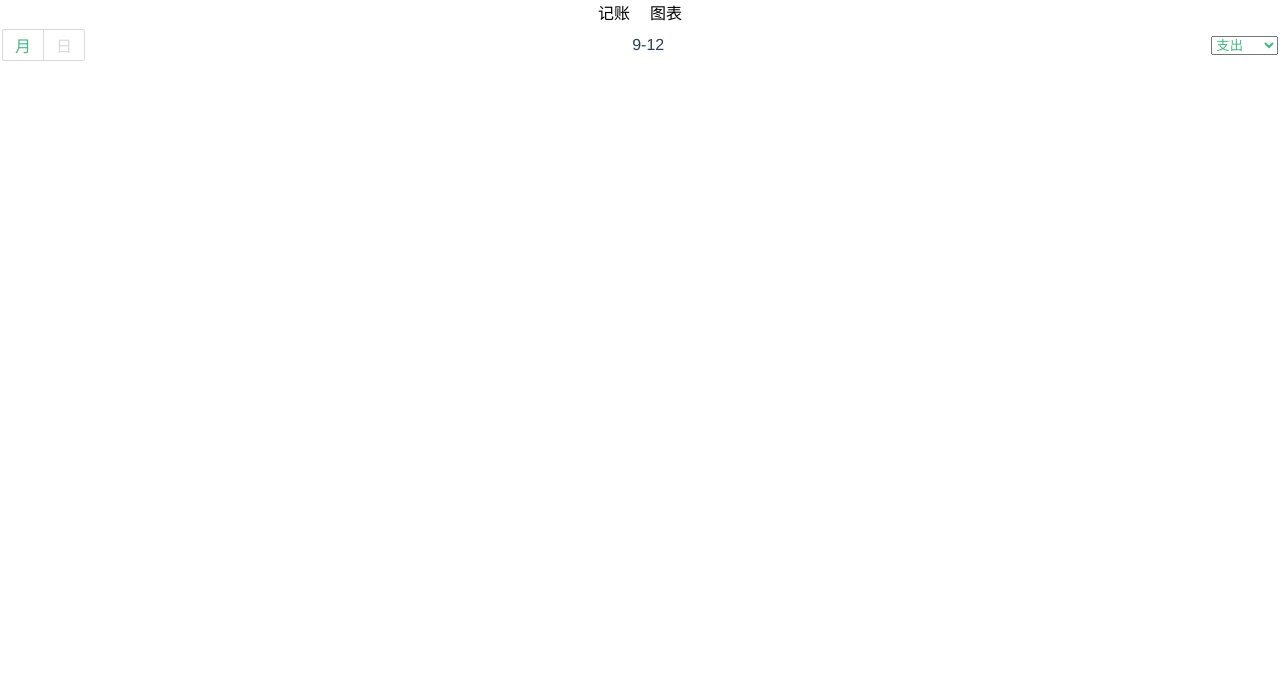
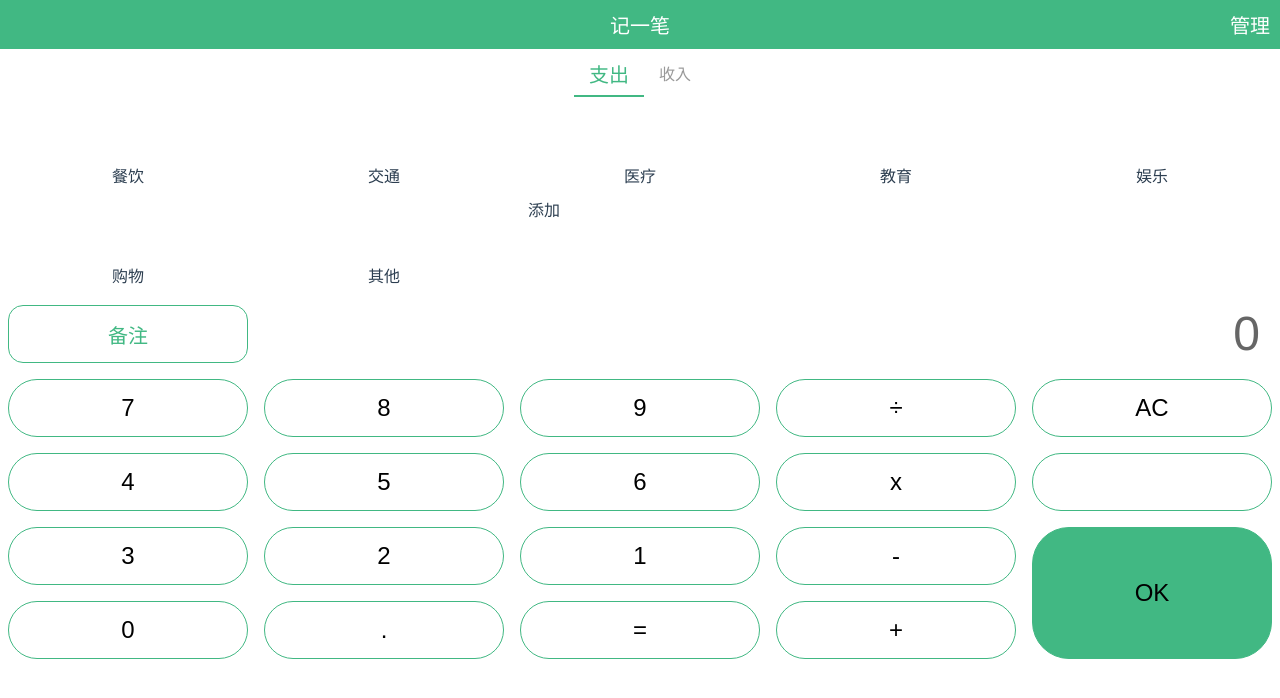
Before and after one commit to Freddy-Gong/charge-account-v2, a Vue app: page /#/number in a window 1280 px wide. Before the commit this address led to /#/Chart. Shown: the top 698 px of the page. Built offline with nearby package versions, Linux system fonts and the light colour scheme.

Commit message:
删除tag功能实现，但是计算属性中的数据无法及时更新

```diff
--- a/src/model/TagModel.ts
+++ b/src/model/TagModel.ts
@@ -27,7 +27,8 @@ const TagModel: tagModel = {
         window.localStorage.setItem('tags', JSON.stringify(this.TagList))
     },
     deleteTag(id: number) {
-        this.TagList.filter(tag => tag.id === id)
+        console.log(id)
+        this.TagList = this.TagList.filter(tag => tag.id !== id)
         this.save()
     },
     addTag(type: '-' | '+') {
--- a/src/views/Money/Number.vue
+++ b/src/views/Money/Number.vue
@@ -1,8 +1,8 @@
 <template>
   <div>
-    <Header />
-    <Type />
-    <Tag />
+    <Header :manger.sync="manger" />
+    <Type :type.sync="type" />
+    <Tag :type="type" :manger="manger" />
     <NumberPad />
   </div>
 </template>
@@ -17,7 +17,10 @@ import Tag from "./Number/Tag.vue";
 @Component({
   components: { NumberPad, Type, Header, Tag },
 })
-export default class Number extends Vue {}
+export default class Number extends Vue {
+  type: "-" | "+" = "-";
+  manger: Boolean = false;
+}
 </script>
 
 <style scoped lang='scss'>
--- a/src/views/Money/Number/Header.vue
+++ b/src/views/Money/Number/Header.vue
@@ -2,18 +2,19 @@
   <div class="Wrapper">
     <Icon name="Right" @click.native="back" />
     <span>记一笔</span>
-    <span onclick="{Manager}">管理</span>
+    <span @click="$emit('update:manger',!manger)">管理</span>
   </div>
 </template>
 
 <script lang="ts">
 import Vue from "vue";
-import { Component } from "vue-property-decorator";
+import { Component, Prop } from "vue-property-decorator";
 import Icon from "@/components/Icon.vue";
 @Component({
   components: { Icon },
 })
 export default class Header extends Vue {
+  @Prop(Boolean) readonly manger!: Boolean;
   back() {
     window.history.back();
   }
--- a/src/views/Money/Number/Tag.vue
+++ b/src/views/Money/Number/Tag.vue
@@ -1,16 +1,21 @@
 <template>
   <div class="Tags">
-    <div v-for="tag in Tags" :key="tag.id" class="TagWrapper">
+    <div v-for="tag in showTags" :key="tag.id" class="TagWrapper">
       <Icon :name="tag.name" class="sign" />
       <span>{{tag.name}}</span>
+      <Icon
+        name="删除"
+        :class="'delete' + (manger ? 'Active' : '')"
+        @click.native="deleteTag(tag.id)"
+      />
     </div>
-    <Icon name="删除" class="sign" />
-    <span>删除</span>
+    <Icon name="添加" class="add" />
+    <span>添加</span>
   </div>
 </template>
 
 <script lang="ts">
-import { Component, Vue } from "vue-property-decorator";
+import { Component, Prop, Vue } from "vue-property-decorator";
 import TagModul from "@/model/TagModel.ts";
 import Icon from "@/components/Icon.vue";
 
@@ -18,7 +23,18 @@ import Icon from "@/components/Icon.vue";
   components: { Icon },
 })
 export default class Tag extends Vue {
-  Tags = TagModul.TagList;
+  @Prop(String) readonly type!: "-" | "+";
+  @Prop(Boolean) readonly manger!: boolean;
+  get Tags() {
+    return TagModul.TagList;
+  }
+  get showTags() {
+    return this.Tags.filter((tag) => tag.category === this.type);
+  }
+  deleteTag(id: number) {
+    console.log(id);
+    TagModul.deleteTag(id);
+  }
 }
 </script>
 
--- a/src/views/Money/Number/Type.vue
+++ b/src/views/Money/Number/Type.vue
@@ -8,14 +8,14 @@
 </template>
 
 <script lang="ts">
-import { Component, Vue } from "vue-property-decorator";
+import { Component, Prop, Vue } from "vue-property-decorator";
 
 @Component
 export default class Type extends Vue {
-  type: "+" | "-" = "-";
+  @Prop(String) readonly type!: "-" | "+";
   change(type: "-" | "+") {
     if (this.type !== type) {
-      this.type = type;
+      this.$emit("update:type", type);
     }
   }
 }
```
Also changed, not shown: src/model/RecordModel.ts (added, +35 -0 lines), src/model/RecordModul.ts (deleted).
